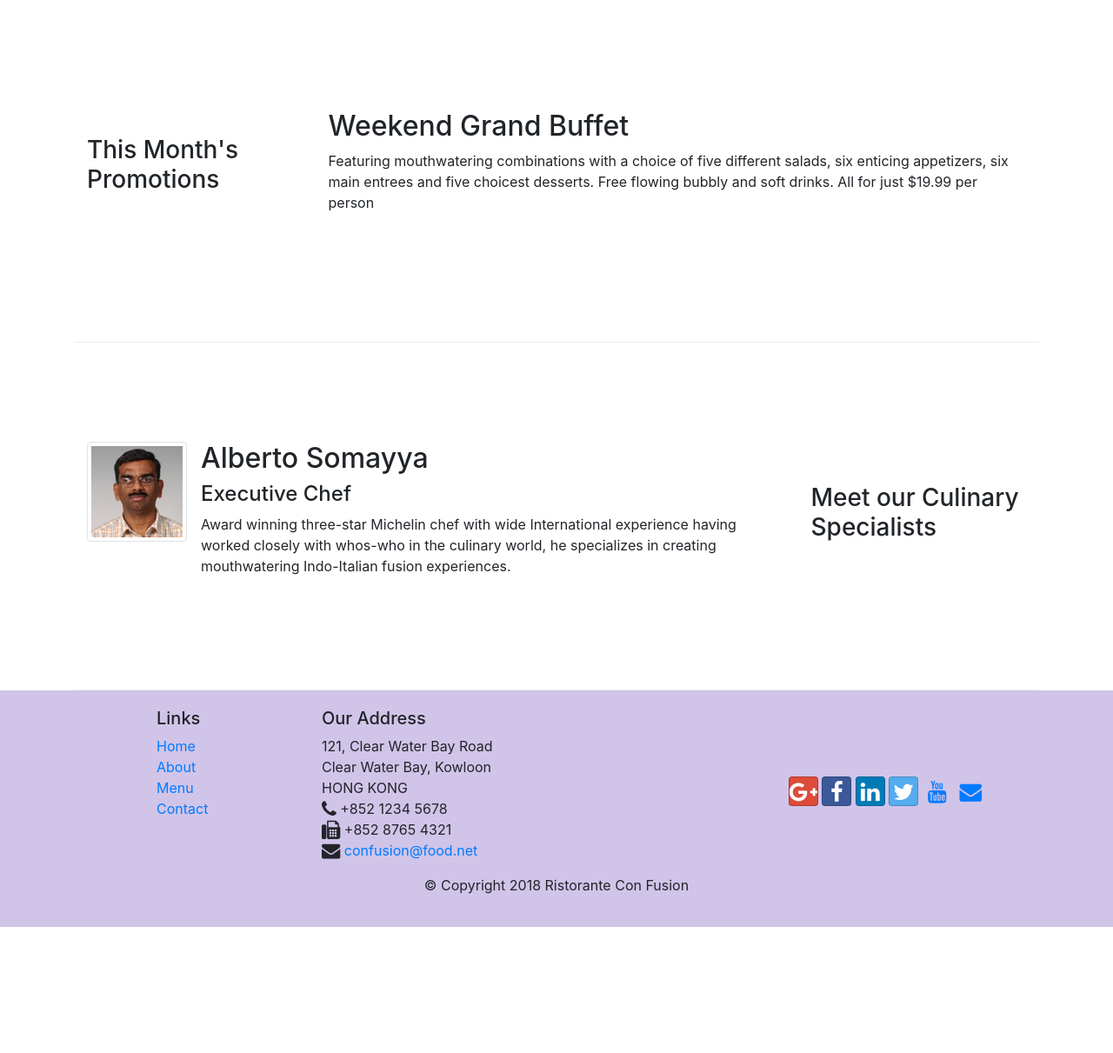
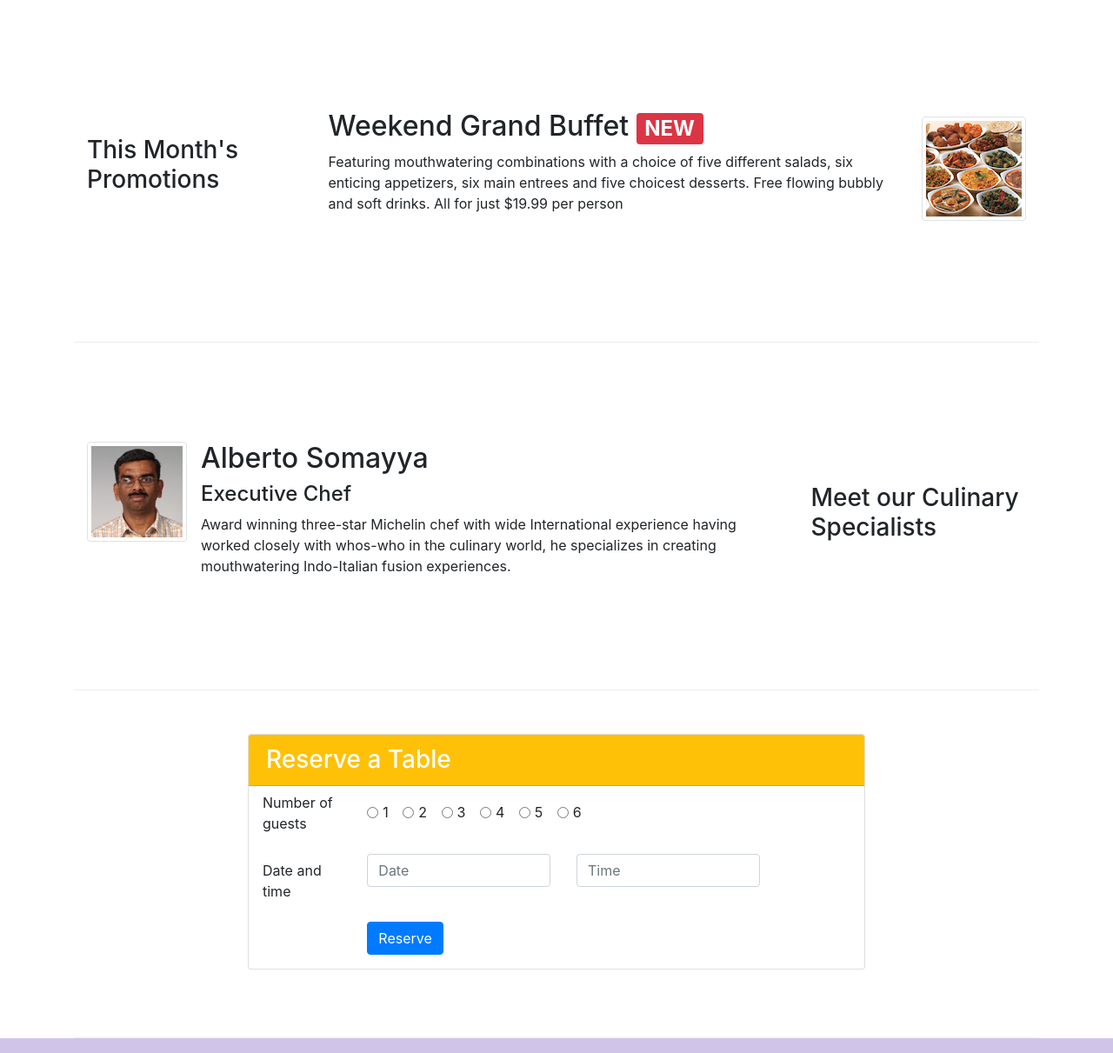
Before and after one commit to ShallDesign/conFusion, a website: page index.html in a window 1280 px wide. Shown: the part 740-1951 px from the top of the page at 87% size. Before the commit the page ends 1806 px from the top, so only its background shows below. Drawn offline with nearby package versions, Linux system fonts and the light colour scheme.

Commit message:
Assignment 2

```diff
--- a/index.html
+++ b/index.html
@@ -40,9 +40,16 @@
                     <h1>Ristorante con Fusion</h1>
                     <p>We take inspiration from the World's best cuisines, and create a unique fusion experience. Our lipsmacking creations will tickle your culinary senses!</p>
                 </div>
-                <div class="col-12 col-sm align-self-center">
+
+                <!-- Task 3 -->
+                <div class="col-12 col-sm-3 align-self-center">
                     <img src="img/logo.png" class="img-fluid">
                 </div>
+
+                <div class="col-12 col-sm-3 align-self-center mt-2">
+                    <a class="btn btn-warning btn-sm btn-block text-dark" href="#reservations"><strong>Reserve Table</strong></a>
+                </div>
+                <!-- End of Task 3 -->
             </div>
         </div>
     </header>
@@ -57,22 +64,29 @@
                     <img class="d-flex mr-3 img-thumbnail align-self-center" src="img/uthappizza.png" alt="uthappizza">
                     <div class="media-body">
                         <h2 class="mt-0">Uthappizza <span class="badge badge-danger">HOT</span> <span class="badge badge-pill badge-secondary">$4.99</span> </h2>
-                        <p>A unique combination of Indian Uthappam (pancake) and Italian pizza, topped with Cerignola olives, ripe vine cherry tomatoes, Vidalia onion, Guntur chillies and Buffalo Paneer.</p>
+                        <p class="d-none d-sm-block">A unique combination of Indian Uthappam (pancake) and Italian pizza, topped with Cerignola olives, ripe vine cherry tomatoes, Vidalia onion, Guntur chillies and Buffalo Paneer.</p>
                     </div>
                 </div>
             </div>
         </div>
 
-
+        <!-- Task 2 -->
         <div class="row row-content align-items-center">
             <div class="col-12 col-sm-4 col-md-3">
                 <h3>This Month's Promotions</h3>
             </div>
             <div class="col col-sm col-md">
-                <h2>Weekend Grand Buffet</h2>
-                <p>Featuring mouthwatering combinations with a choice of five different salads, six enticing appetizers, six main entrees and five choicest desserts. Free flowing bubbly and soft drinks. All for just $19.99 per person </p>
+                 <div class="media">
+                    <div class="media-body">
+                        <h2>Weekend Grand Buffet <span class="badge badge-danger">NEW</span></h2>
+                        <p class="d-none d-sm-block">Featuring mouthwatering combinations with a choice of five different salads, six enticing appetizers, six main entrees and five choicest desserts. Free flowing bubbly and soft drinks. All for just $19.99 per person </p>
+                    </div>
+                    <img class="d-flex ml-3 img-thumbnail align-self-center" src="img/buffet.png" alt="Buffet">
+                </div>
             </div>
         </div>
+       <!-- End of Task 2 -->
+
 
         <div class="row row-content align-items-center">
             <div class="col-12 col-sm-4 order-sm-last col-md-3">
@@ -89,6 +103,73 @@
                 </div>
             </div>
         </div>
+
+        <!-- Task 1 -->
+        <div class="row row-content">
+            <div class="col-12 col-sm-2">
+            </div>
+            <div class="col-12 col-sm-8">
+                <div class="card">
+                    <!-- Card heading -->
+                    <h3 class="card-header bg-warning text-white">Reserve a Table</h3>
+
+                    <!-- Card body -->
+                    <div class="class-body ml-3">
+                        <form id="reservations">
+                            <!-- Card first row -->
+                            <div class="form-group row">
+                                <label for="guest-num" class="col-md-2 col-form-label">Number of guests</label>
+                                <div class="col-md-10 align-self-center">
+                                    <div class="form-check form-check-inline">
+                                        <input class="form-check-input" type="radio" name="guest-num" id="guest-num-1" value="option1">
+                                        <label class="form-check-label" for="guest-num-1">1</label>
+                                    </div>
+                                    <div class="form-check form-check-inline">
+                                        <input class="form-check-input" type="radio" name="guest-num" id="guest-num-2" value="option1">
+                                        <label class="form-check-label" for="guest-num-2">2</label>
+                                    </div>
+                                    <div class="form-check form-check-inline">
+                                        <input class="form-check-input" type="radio" name="guest-num" id="guest-num-3" value="option1">
+                                        <label class="form-check-label" for="guest-num-3">3</label>
+                                    </div>
+                                    <div class="form-check form-check-inline">
+                                        <input class="form-check-input" type="radio" name="guest-num" id="guest-num-4" value="option1">
+                                        <label class="form-check-label" for="guest-num-4">4</label>
+                                    </div>
+                                    <div class="form-check form-check-inline">
+                                        <input class="form-check-input" type="radio" name="guest-num" id="guest-num-5" value="option1">
+                                        <label class="form-check-label" for="guest-num-5">5</label>
+                                    </div>
+                                    <div class="form-check form-check-inline">
+                                        <input class="form-check-input" type="radio" name="guest-num" id="guest-num-6" value="option1">
+                                        <label class="form-check-label" for="guest-num-6">6</label>
+                                    </div>
+                                </div>
+                            </div>
+                            <!-- Card second row -->
+                            <div class="form-group row">
+                                <label for="date-time" class="col-12 col-md-2 col-form-label">Date and time</label>
+                                <div class="col-12 col-md-4">
+                                    <input type="text" name="date" class="form-control" id="date" placeholder="Date">
+                                </div>
+                                <div class="col-12 col-md-4">
+                                    <input type="text" name="time" class="form-control" id="time" placeholder="Time">
+                                </div>
+                            </div>
+                            <!-- Button -->
+                            <div class="form-group row">
+                                <div class="offset-md-2 col-md-10">
+                                    <button type="submit" class="btn btn-primary">Reserve</button>
+                                </div>
+                            </div>
+                        </form>
+                    </div>
+                </div>
+            </div>
+            <div class="col-12 col-sm-2">
+            </div>
+        </div>
+        <!-- End of Task 1 -->
     </div>
 
     <footer class="footer">
```
